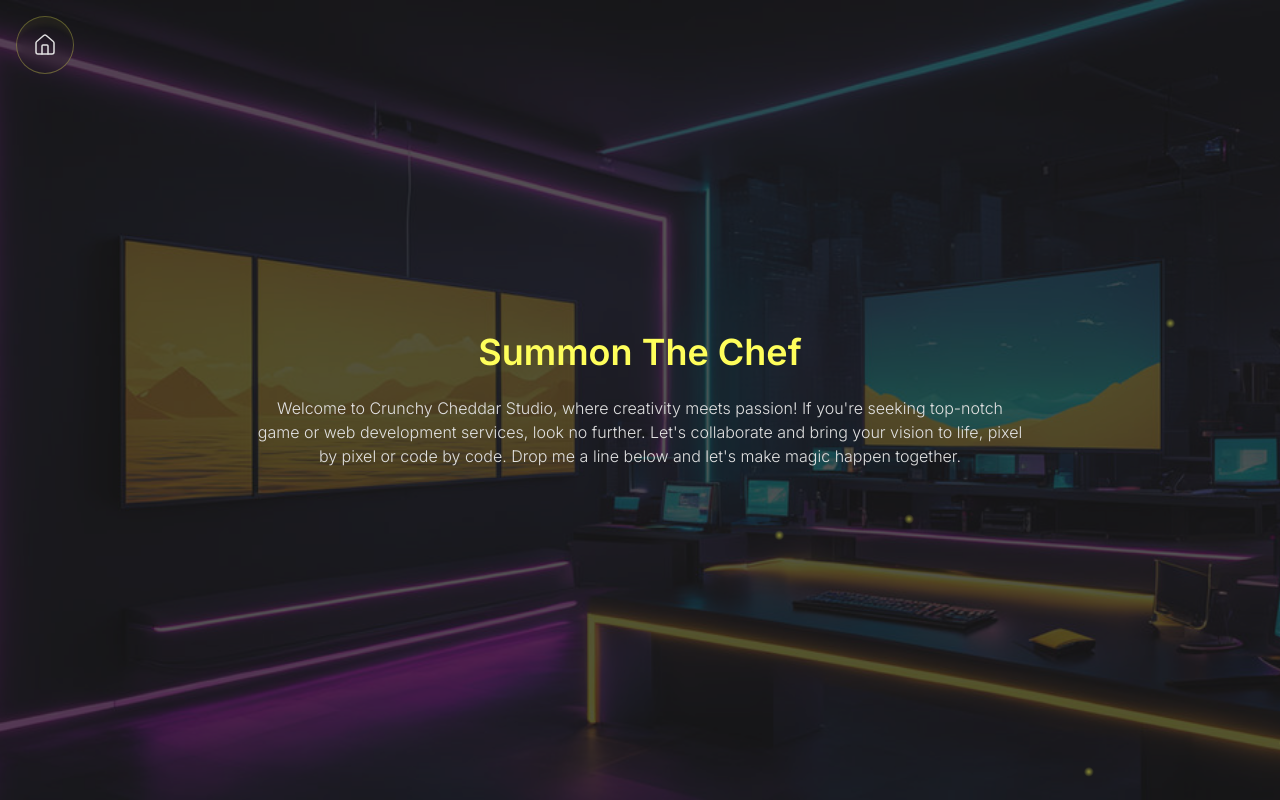
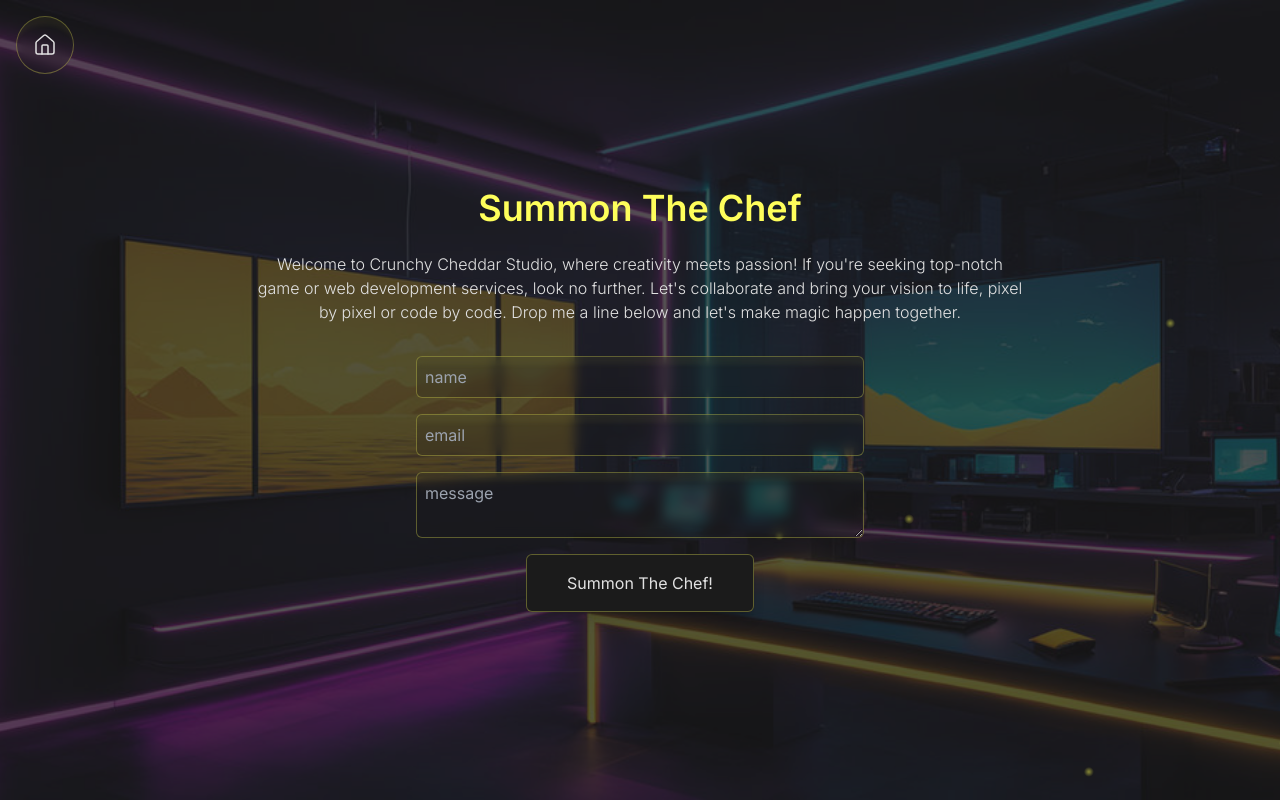
Before and after one commit to CrunchyCheddarStudio/crunchy-cheddar-studio, a Next.js app: page /contact in a window 1280 px wide. Built offline with nearby package versions, Linux system fonts and the light colour scheme.

Commit message:
more updates contact form

```diff
--- a/package.json
+++ b/package.json
@@ -9,15 +9,18 @@
     "lint": "next lint"
   },
   "dependencies": {
+    "@emailjs/browser": "^4.3.3",
     "@react-three/drei": "^9.105.4",
     "@react-three/fiber": "^8.16.2",
     "@types/three": "^0.163.0",
     "clsx": "^2.1.1",
+    "emailjs": "^4.0.3",
     "framer-motion": "^11.1.7",
     "lucide-react": "^0.372.0",
     "next": "14.2.2",
     "react": "^18",
     "react-dom": "^18",
+    "react-hook-form": "^7.51.3",
     "sonner": "^1.4.41",
     "three": "^0.163.0"
   },
--- a/src/app/(sub pages)/contact/page.js
+++ b/src/app/(sub pages)/contact/page.js
@@ -1,6 +1,7 @@
 import React from 'react'
 import bg from "../../../../public/background/contact-background.png"
 import Image from 'next/image'
+import Form from '../../components/contact/Form'
 
 export default function Contact() {
   return (
@@ -18,6 +19,7 @@
           Drop me a line below and let's make magic happen together.
           </p>
         </div>
+        <Form />
       </article>
     </>
   )
--- a/src/app/components/about/index.jsx
+++ b/src/app/components/about/index.jsx
@@ -49,7 +49,7 @@
                 <img className='w-full h-auto' src="http://github-readme-streak-stats.herokuapp.com?user=crunchycheddarstudio&theme=dark&hide_border=true&type=png&background=EB545400&ring=FEFE5B&currStreakLabel=FEFE5B" alt="CrunchyCheddarStudio" loading='lazy' />
                 </ItemLayout>
                 <ItemLayout className={"col-span-6 !p-0"}>
-                    <img className='w-full h-auto' src="https://github-readme-stats.vercel.app/api/pin/?username=crunchycheddarstudio&repo=crunchy-cheddar-studio&theme=transparent&hide_border=true&title_color=FEFE5B&text_color=FFFFFF&icon_color=FEFE5B&text_bold=false" alt="crunchycheddarstudio" loading='lazy' />
+                    <img className='w-full h-auto' src="https://github-readme-stats.vercel.app/api/pin/?username=crunchycheddarstudio&repo=contractV2&theme=transparent&hide_border=true&title_color=FEFE5B&text_color=FFFFFF&icon_color=FEFE5B&text_bold=false" alt="crunchycheddarstudio" loading='lazy' />
                 </ItemLayout>
             </div>
         </section>
--- /dev/null
+++ b/src/app/components/contact/Form.jsx
@@ -0,0 +1,86 @@
+"use client"
+import React from 'react';
+import { useForm } from 'react-hook-form';
+import emailjs from "@emailjs/browser";
+
+
+export default function App() {
+    const { register, handleSubmit, formState: { errors } } = useForm();
+
+    const sendEmail = (params) => {
+
+
+        emailjs
+            .send(process.env.NEXT_PUBLIC_SERVICE_ID, process.env.NEXT_PUBLIC_TEMPLATE_ID,
+                params,
+                {
+                    publicKey: process.env.NEXT_PUBLIC_KEY,
+                    limitRate: {
+                        throttle: 100000, // cannot send more then 1 email per x seconds
+                    }
+                })
+            .then(
+                () => {
+                    console.log('SUCCESS!');
+                },
+                (error) => {
+                    console.log('FAILED...', error.text);
+                },
+            );
+    };
+
+    const onSubmit = (data) => {
+
+        const templateParams = {
+            to_name: "Crunchy Cheddar Studio",
+            from_name: data.name,
+            reply_to: data.email,
+            message: data.message,
+        }
+
+        sendEmail(templateParams)
+    };
+
+    return (
+        <form onSubmit={handleSubmit(onSubmit)}
+            className='max-w-md w-full flex flex-col items-center justify-center space-y-4'
+        >
+            <input
+                type="text"
+                placeholder="name"
+                {...register("Name", {
+                    required: 'This field is required!',
+                    minLength: {
+                        value: 3,
+                        message: "Name should be atleast 3 characters long!"
+                    }
+                })}
+                className='w-full p-2 rounded-md shadow-lg text-foreground focus:outline-none focus:ring-2 focus:ring-accent/50 custom-bg'
+            />
+            {
+                errors.name && <span className='inline-block self-start self-accent'>{errors.name.message}</span>
+            }
+            <input
+                type="email"
+                placeholder="email"
+                {...register("email", {
+                    required: 'This field is required!'
+                })}
+                className='w-full p-2 rounded-md shadow-lg text-foreground focus:outline-none focus:ring-2 focus:ring-accent/50 custom-bg'
+            />
+            {
+                errors.email && <span className='inline-block self-start self-accent'>{errors.email.message}</span>
+            }
+            <textarea placeholder='message' {...register("message", { required: 'This field is required!' })}
+                className='w-full p-2 rounded-md shadow-lg text-foreground focus:outline-none focus:ring-2 focus:ring-accent/50 custom-bg'
+            />
+
+            <input
+                value='Summon the chef!'
+                className='px-10 py-4 rounded-md shadow-lg bg-background border border-accent/30 border-solid hover:shadow-glass-sm backdrop-blur-sm text-foreground focus:outline-none focus:ring-2 focus:ring-accent/50 cursor-pointer capitalize' type="submit" />
+            {
+                errors.name && <span className='inline-block self-start self-accent'>{errors.name.message}</span>
+            }
+        </form>
+    );
+}
--- a/src/app/data.js
+++ b/src/app/data.js
@@ -26,20 +26,34 @@
 export const projectsData = [
     {
         id: 1,
+        name: "Puli Astro",
+        description: "Arcade-style, play with epic ships for casual fun",
+        date: "2022-05-08",
+        demoLink: "https://play.google.com/store/apps/details?id=com.Puli.PuliAstro",
+      },
+    {
+        id: 2,
         name: "LotZed",
         description: "Crypto project website",
         date: "2022-10-01",
         demoLink: "https://lotzed-website-arw9.vercel.app/",
       },
     {
-      id: 2,
+      id: 3,
       name: "Queen Rubber",
       description: "Crypto project website",
       date: "2023-02-06",
       demoLink: "https://queenrubber-dapp.vercel.app/",
     },
     {
-        id: 3,
+        id: 4,
+        name: "Discover Fun",
+        description: "Fun educational game for children",
+        date: "2023-08-31",
+        demoLink: "https://play.google.com/store/apps/details?id=com.vqempire.discoverfun",
+      },
+    {
+        id: 5,
         name: "Slap A Jeet",
         description: "Crypto project website",
         date: "2024-03-01",
```
Also changed, not shown: 1 other file (tests, documents, lock files or other folders).
